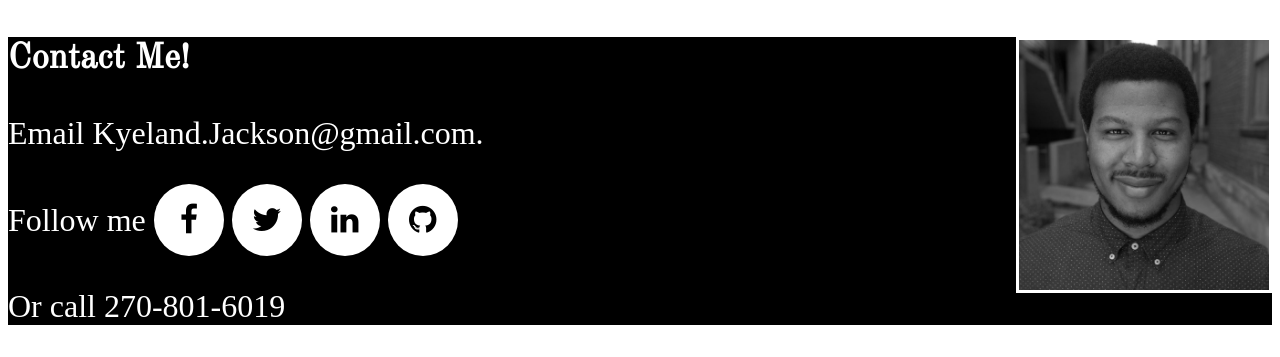
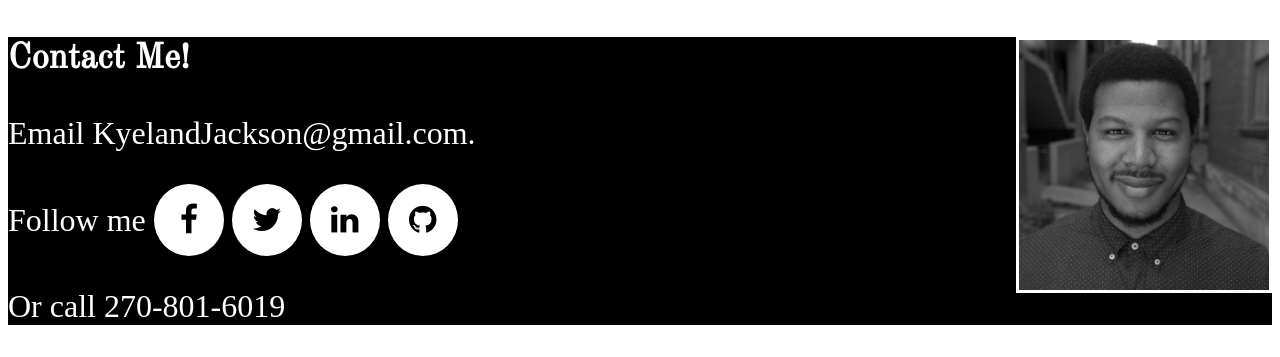
Before and after one commit to Kyelandj/new_portfolio, a plain HTML site: page index.html in a window 1280 px wide. Shown: the part 2202-2559 px from the top of the page. Drawn offline with nearby package versions, Linux system fonts and the light colour scheme.

Commit message:
Update index.html

```diff
--- a/index.html
+++ b/index.html
@@ -76,7 +76,7 @@
 	<footer>
 		<img src="headshot.jpg">
 		<h3>Contact Me!</h3>
-        	<p>Email Kyeland.Jackson@gmail.com.</p>
+        	<p>Email KyelandJackson@gmail.com.</p>
         	<p>Follow me
         		<a href="https://www.facebook.com/kyeland" class="fa fa-facebook"></a>
         		<a href="https://twitter.com/KyelandJ" class="fa fa-twitter"></a>
```
